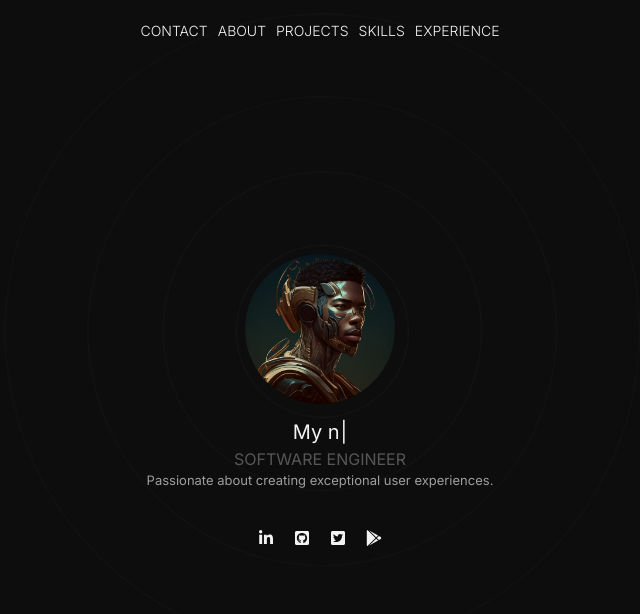
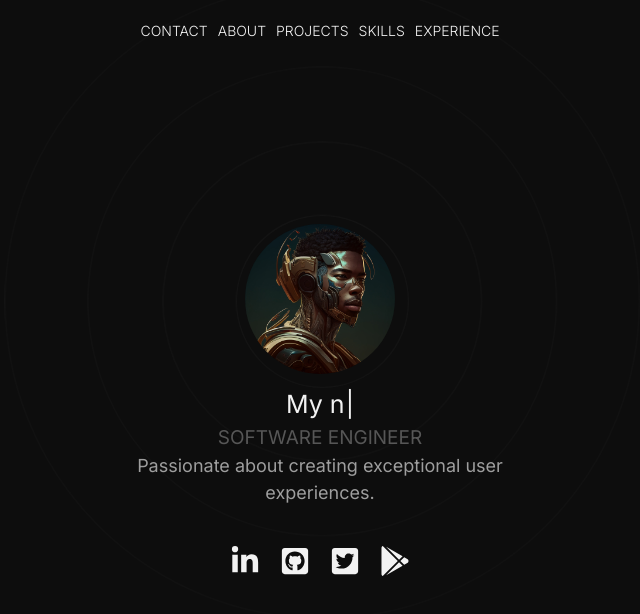
Before and after one commit to Ofonna-N/portfolio-site-v3, a Next.js app: page / in a window 1280 px wide. Shown: the top 614 px of the page, without its empty margins (320-960 px from the left). Built offline with nearby package versions, Linux system fonts and the light colour scheme.

Commit message:
made hero section responsive

```diff
--- a/src/app/components/HeroSection.tsx
+++ b/src/app/components/HeroSection.tsx
@@ -33,24 +33,24 @@ const HeroSection = () => {
         transition={{ duration: 1, ease: "backOut" }}
         className="relative"
       >
-        <ul className="flex items-center justify-center gap-[2rem]">
+        <ul className="flex items-center justify-center gap-[2rem] text-[3rem]">
           <li>
-            <a href="">
+            <a href="" target="_blank">
               <FaLinkedinIn />
             </a>
           </li>
           <li>
-            <a href="">
+            <a href="" target="_blank">
               <FaGithubSquare />
             </a>
           </li>
           <li>
-            <a href="">
+            <a href="" target="_blank">
               <FaTwitterSquare />
             </a>
           </li>
           <li>
-            <a href="">
+            <a href="" target="_blank">
               <FaGooglePlay />
             </a>
           </li>
--- a/src/app/components/HeroTitle.tsx
+++ b/src/app/components/HeroTitle.tsx
@@ -11,7 +11,7 @@ import Typewriter from "typewriter-effect";
 const HeroTitle = () => {
   return (
     <div className="text-center">
-      <span className="text-[2rem]">
+      <span className="text-[2rem] md:text-[2.5rem]">
         <Typewriter
           options={{
             strings: ["Hi there 👋,", "My name is Ofonna"],
@@ -20,8 +20,16 @@ const HeroTitle = () => {
           }}
         />
       </span>
-      <h1 className="text-[1.6rem] text-white/30">SOFTWARE ENGINEER</h1>
-      <h3 className="max-w-[50rem] px-[2rem] text-[1.3rem] mb-[4rem] text-white/60">
+      <h1
+        className="text-[1.6rem] text-white/30
+      md:text-[1.9rem]"
+      >
+        SOFTWARE ENGINEER
+      </h1>
+      <h3
+        className="max-w-[50rem] px-[2rem] text-[1.3rem] mb-[4rem] text-white/60
+      md:text-[1.8rem]"
+      >
         Passionate about creating exceptional user experiences.
       </h3>
       {/* <ul className="flex justify-center gap-[2rem] font-light relative">
```
